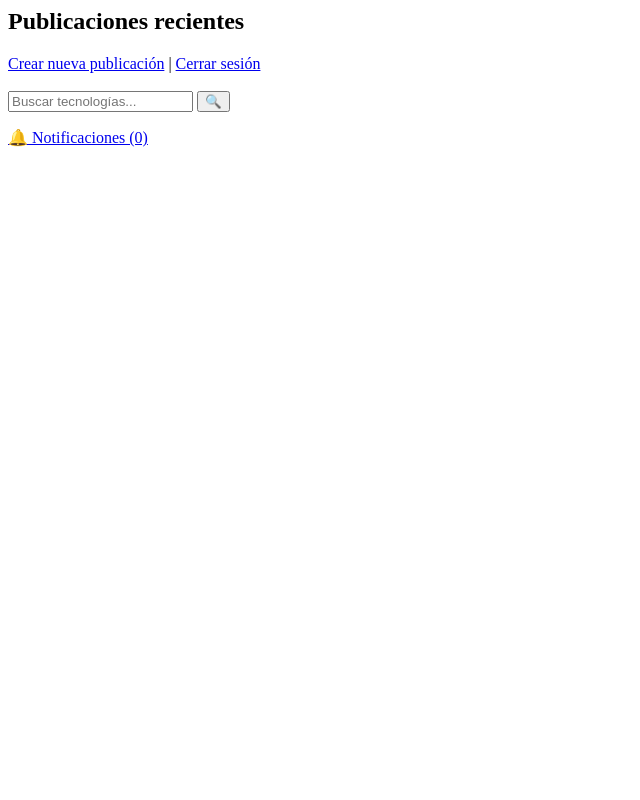
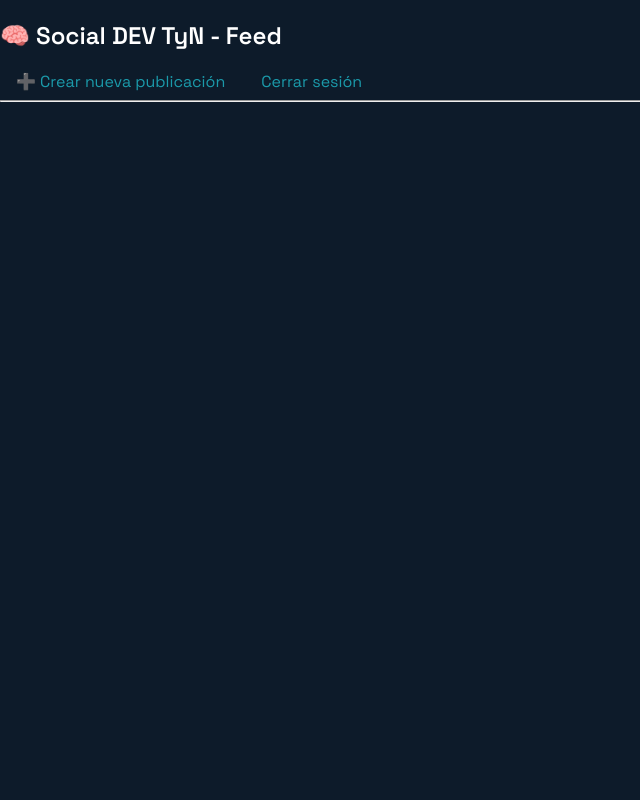
Before and after one commit to TeoFernandez/instagram_2.0, a PHP site: page /ver_posts.php in a window 1280 px wide. Shown: the whole page, without its empty margins (0-640 px from the left). Run offline with PHP 8.4, Linux system fonts and the light colour scheme; the visitor is signed in with stand-in values (Sample User, id 1); data that the repository does not hold is empty.

Commit message:
Agregar estilos base y estructura para las páginas de perfil y publicaciones

```diff
--- a/assets/css/base.css
+++ b/assets/css/base.css
@@ -0,0 +1,23 @@
+body {
+    background-color: #0d1b2a;
+    color: #fff;
+    font-family: 'Space Grotesk', sans-serif;
+    margin: 0;
+    padding: 0;
+}
+
+a {
+    color: #1b9aaa;
+    text-decoration: none;
+}
+
+a:hover {
+    text-decoration: underline;
+}
+
+.btn {
+    border: none;
+    padding: 8px 16px;
+    border-radius: 6px;
+    cursor: pointer;
+}
--- a/assets/css/ver_posts.css
+++ b/assets/css/ver_posts.css
@@ -0,0 +1,27 @@
+.card-post {
+  background-color: #1b263b;
+  padding: 16px;
+  border-radius: 12px;
+  margin-bottom: 20px;
+  box-shadow: 0 0 10px rgba(0,0,0,0.2);
+}
+
+.card-post img {
+  width: 100%;
+  border-radius: 10px;
+  margin-top: 10px;
+}
+
+.card-post .comentario {
+    margin-top: 10px;
+}
+
+.card-post .acciones {
+    margin-top: 12px;
+}
+
+.comentarios {
+    margin-top: 20px;
+    padding-left: 10px;
+    border-left: 2px solid #415a77;
+}
--- a/ver_posts.php
+++ b/ver_posts.php
@@ -1,12 +1,7 @@
 <?php
 session_start();
-if (!isset($_SESSION["usuario"])) {
-    header("Location: login.php");
-    exit;
-}
 include("includes/conexion.php");
 
-// Obtener los posts con datos del usuario que los publicó
 $posts = $conn->query("
     SELECT p.*, u.nombre, u.apellido
     FROM posts p
@@ -15,66 +10,49 @@ $posts = $conn->query("
 ");
 ?>
 
-<h2>Publicaciones recientes</h2>
-<a href="crear_post.php">Crear nueva publicación</a> |
-<a href="logout.php">Cerrar sesión</a><br><br>
+<!DOCTYPE html>
+<html lang="es">
+<head>
+    <meta charset="UTF-8">
+    <title>Social DEV TyN | Publicaciones</title>
+    <link href="https://fonts.googleapis.com/css2?family=Space+Grotesk:wght@400;600&display=swap" rel="stylesheet">
+    <link rel="stylesheet" href="assets/css/base.css">
+    <link rel="stylesheet" href="assets/css/ver_posts.css">
+</head>
+<body>
+<div class="container">
+    <h2>🧠 Social DEV TyN - Feed</h2>
+    <a href="crear_post.php" class="btn btn-guardar">➕ Crear nueva publicación</a>
+    <a href="logout.php" class="btn btn-like">Cerrar sesión</a>
+    <hr>
 
-<form action="buscar.php" method="GET">
-    <input type="text" name="q" placeholder="Buscar tecnologías...">
-    <button type="submit">🔍</button>
+    <?php foreach ($posts as $post): ?>
+        <div class="card-post">
+            <div>
+                <strong><?= $post["nombre"] . " " . $post["apellido"] ?></strong>
+                <small style="float:right;"><?= $post["fecha_post"] ?></small>
+            </div>
+            <div class="comentario"><?= $post["comentario"] ?></div>
+            <img src="<?= $post["imagen"] ?>" style="
+              <?= ($post["filtro"] == "grayscale") ? 'filter: grayscale(100%);' : '' ?>
+              <?= ($post["filtro"] == "sepia") ? 'filter: sepia(100%);' : '' ?>
+              <?= ($post["filtro"] == "blur") ? 'filter: blur(2px);' : '' ?>">
+
+            <div class="acciones">
+                <form method="POST" action="reaccionar.php" style="display:inline;">
+                    <input type="hidden" name="id_post" value="<?= $post['id'] ?>">
+                    <button class="btn btn-like" name="tipo" value="like">👍 Me gusta</button>
                 </form>
 
-<?php
-$stmt = $conn->prepare("SELECT COUNT(*) FROM notificaciones WHERE id_usuario = ? AND leida = 0");
-$stmt->execute([$_SESSION["usuario"]["id"]]);
-$cant = $stmt->fetchColumn();
-?>
-
-<a href="notificaciones.php">🔔 Notificaciones (<?= $cant ?>)</a>
-
-
-<?php foreach ($posts as $post): ?>
-    <div style="border:1px solid #ccc; padding:10px; margin:10px 0;">
-        <strong><?= $post["nombre"] . " " . $post["apellido"] ?></strong><br>
-        <small><?= $post["fecha_post"] ?></small><br><br>
-        <p><?= $post["comentario"] ?></p>
-        <img src="<?= $post["imagen"] ?>"
-            style="width:300px;
-                    <?= ($post["filtro"] == "grayscale" ? 'filter: grayscale(100%);' : '') ?>
-                    <?= ($post["filtro"] == "sepia" ? 'filter: sepia(100%);' : '') ?>
-                    <?= ($post["filtro"] == "blur" ? 'filter: blur(2px);' : '') ?>">
-
-        <!-- Reaccionar al post -->
-        <form method="POST" action="reaccionar.php" style="margin-top:10px;">
-            <input type="hidden" name="id_post" value="<?= $post['id'] ?>">
-            <button type="submit" name="tipo" value="like">👍 Me gusta</button>
-        </form>
-
-        <!-- Guardar / Desguardar -->
                 <form method="POST" action="guardar.php" style="display:inline;">
                     <input type="hidden" name="id_post" value="<?= $post['id'] ?>">
-            <button type="submit">
-                <?php
-                // Ver si ya está guardado
-                $stmt = $conn->prepare("SELECT * FROM guardados WHERE id_usuario = ? AND id_post = ?");
-                $stmt->execute([$_SESSION["usuario"]["id"], $post["id"]]);
-                echo $stmt->rowCount() > 0 ? "🔖 Guardado" : "📌 Guardar";
-                ?>
-            </button>
+                    <button class="btn btn-guardar">📌 Guardar</button>
                 </form>
-
-
-        <!-- Formulario de comentario -->
-        <form method="POST" action="comentar.php" enctype="multipart/form-data" style="margin-top:10px;">
-            <input type="hidden" name="id_post" value="<?= $post['id'] ?>">
-            <textarea name="texto" placeholder="Escribí un comentario..." rows="2" cols="50"></textarea><br>
-            <input type="file" name="imagen_comentario"><br>
-            <button type="submit">Comentar</button>
-        </form>
+            </div>
 
             <!-- Comentarios -->
-        <div style="margin-top:15px; padding-left:15px;">
-            <strong>Comentarios:</strong><br>
+            <div class="comentarios">
+                <strong>Comentarios:</strong>
                 <?php
                 $comentarios = $conn->prepare("
                     SELECT c.*, u.nombre
@@ -86,13 +64,24 @@ $cant = $stmt->fetchColumn();
                 $comentarios->execute([$post['id']]);
                 foreach ($comentarios as $comentario):
                 ?>
-                <div style="margin-top:10px;">
+                    <div>
                         <strong><?= $comentario['nombre'] ?>:</strong> <?= $comentario['texto'] ?><br>
                         <?php if ($comentario['imagen']): ?>
-                        <img src="<?= $comentario['imagen'] ?>" style="width:150px;">
+                            <img src="<?= $comentario['imagen'] ?>" style="width:150px; margin-top:5px;">
                         <?php endif; ?>
                     </div>
                 <?php endforeach; ?>
             </div>
+
+            <!-- Formulario para comentar -->
+            <form method="POST" action="comentar.php" enctype="multipart/form-data">
+                <input type="hidden" name="id_post" value="<?= $post['id'] ?>">
+                <textarea name="texto" placeholder="Escribí un comentario..."></textarea>
+                <input type="file" name="imagen_comentario">
+                <button class="btn btn-guardar" type="submit">Comentar</button>
+            </form>
         </div>
     <?php endforeach; ?>
+</div>
+</body>
+</html>
```
Also changed, not shown: perfil.php (+13 -0 lines). Lines whose indentation alone changed are shown as unchanged.
